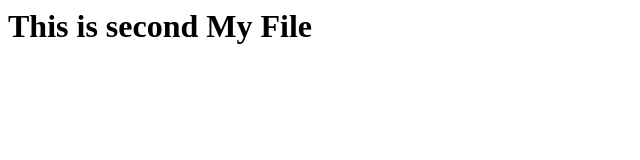
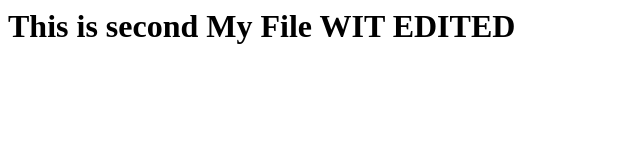
Before and after one commit to gotoark/HelloWorld, a plain HTML site: page Second.html in a window 1280 px wide. Shown: the whole page, without its empty margins (0-640 px from the left). Drawn offline with Linux system fonts and the light colour scheme.

Commit message:
Modified Second

```diff
--- a/Second.html
+++ b/Second.html
@@ -3,7 +3,7 @@
 <title></title>
 </head>
 <body>
-<h1> This is second My File</h1>
+<h1> This is second My File WIT EDITED</h1>
 
 
 </body>
```
